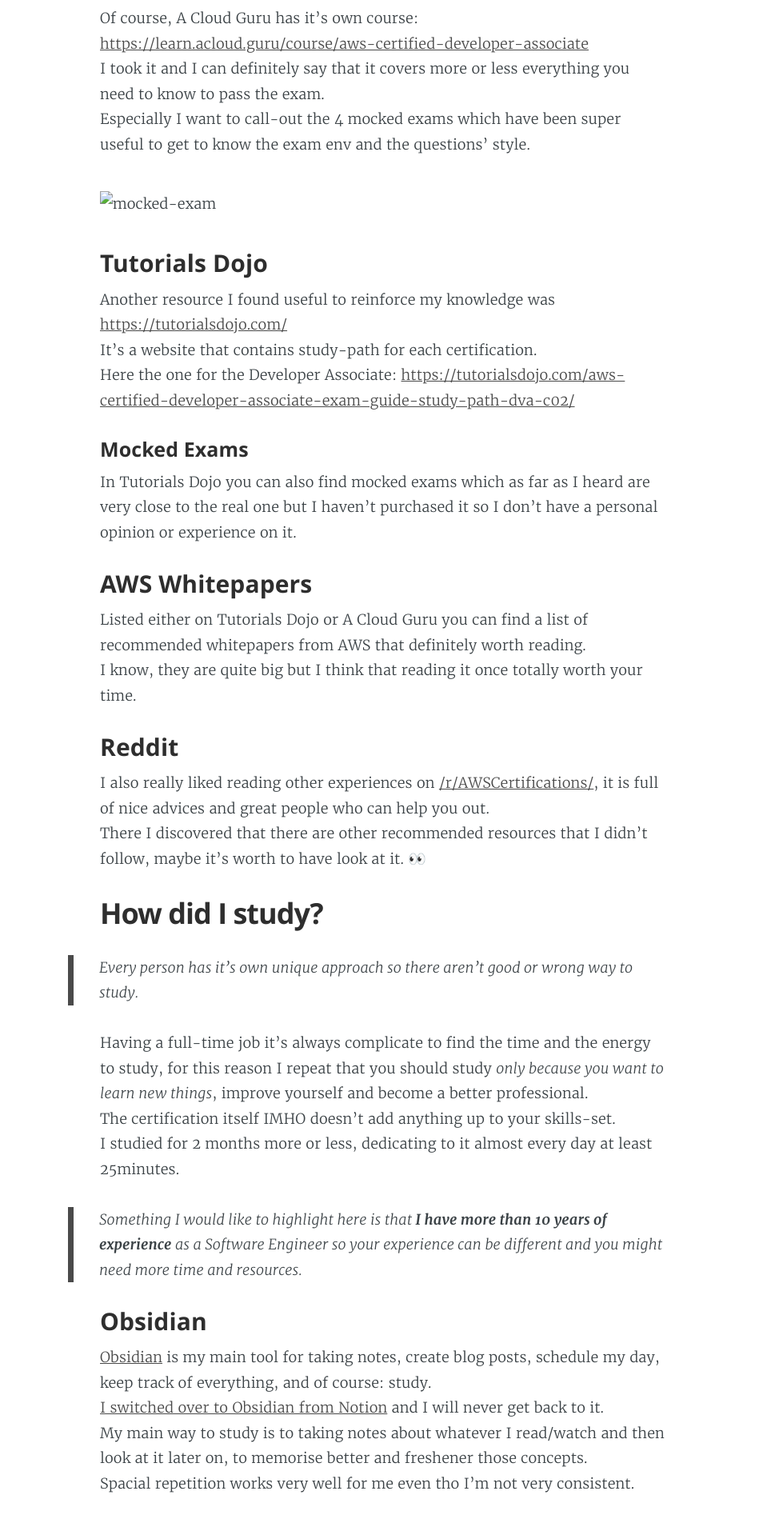
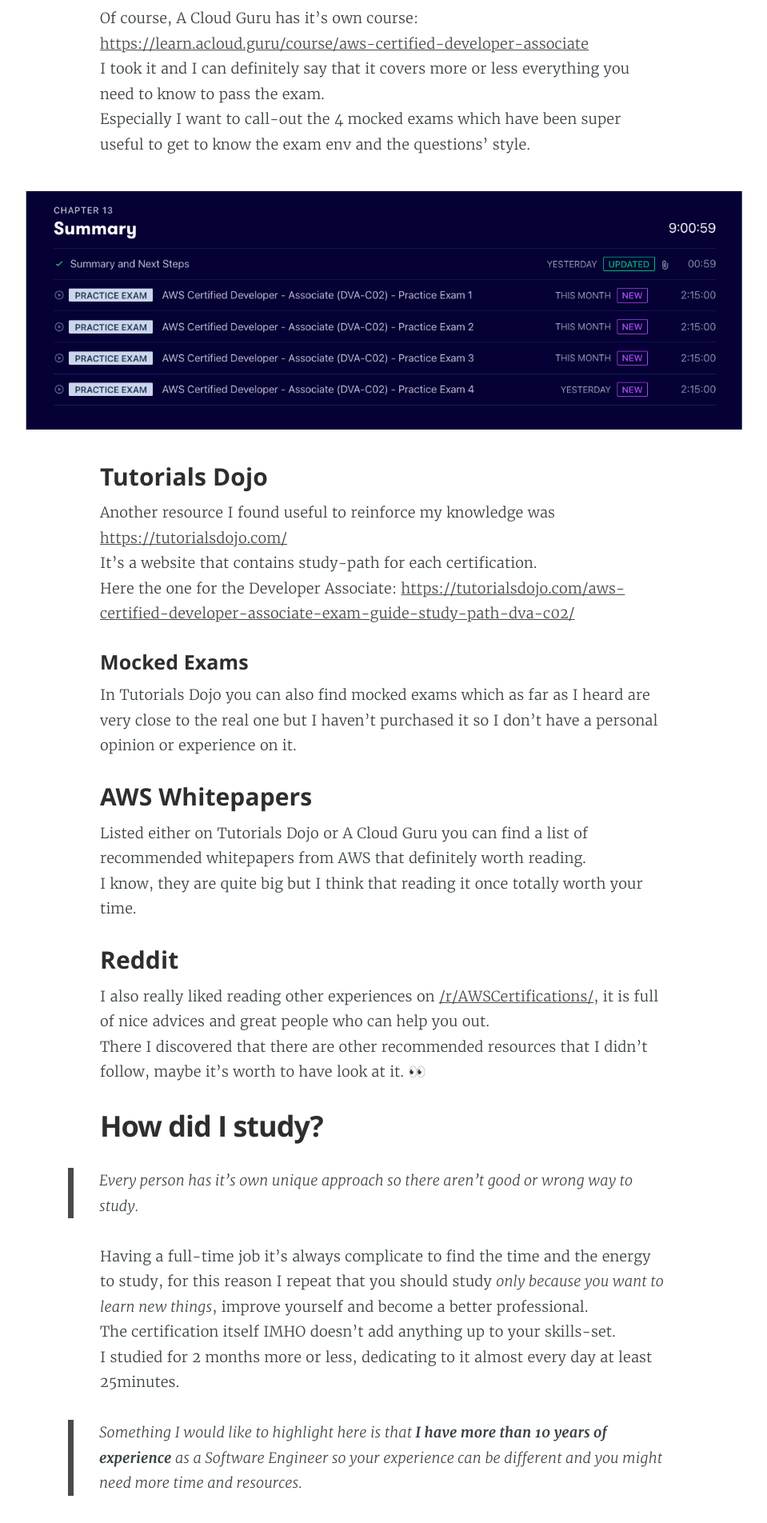
Before and after one commit to dlion/domenicoluciani, a Jekyll site: the page built from _posts/2023-06-08-how-i-passed-my-aws-certified-developer-exam.md, in a window 1280 px wide. Shown: the part 3469-5373 px from the top of the page at 80% size, without its empty margins (160-1119 px from the left). Built offline with Jekyll 4.4.1, drawn with Linux system fonts in a browser that asks for light colours; some web fonts are replaced; comment, search, counter and statistics services are not loaded.

Commit message:
Fixing images path and image

```diff
--- a/_posts/2023-06-08-how-i-passed-my-aws-certified-developer-exam.md
+++ b/_posts/2023-06-08-how-i-passed-my-aws-certified-developer-exam.md
@@ -63,7 +63,7 @@
 I took it and I can definitely say that it covers more or less everything you need to know to pass the exam.
 Especially I want to call-out the 4 mocked exams which have been super useful to get to know the exam env and the questions' style.
 
-![mocked-exam](/asjets/posts/mocked-exam-aws.png)
+![mocked-exam](/assets/images/posts/mocked-exam-aws.png)
 
 ### Tutorials Dojo
 
```
Also changed, not shown: assets/images/posts/excalidraw-aws.png.
